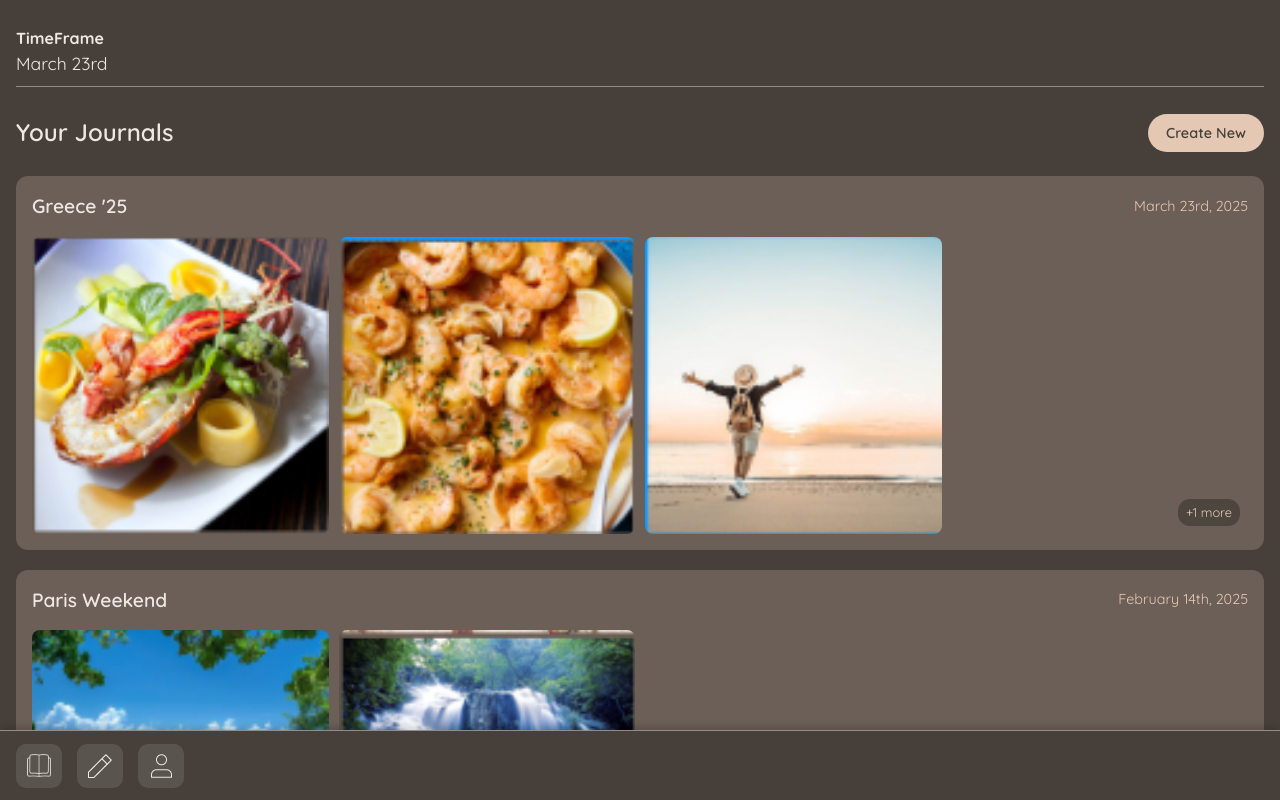
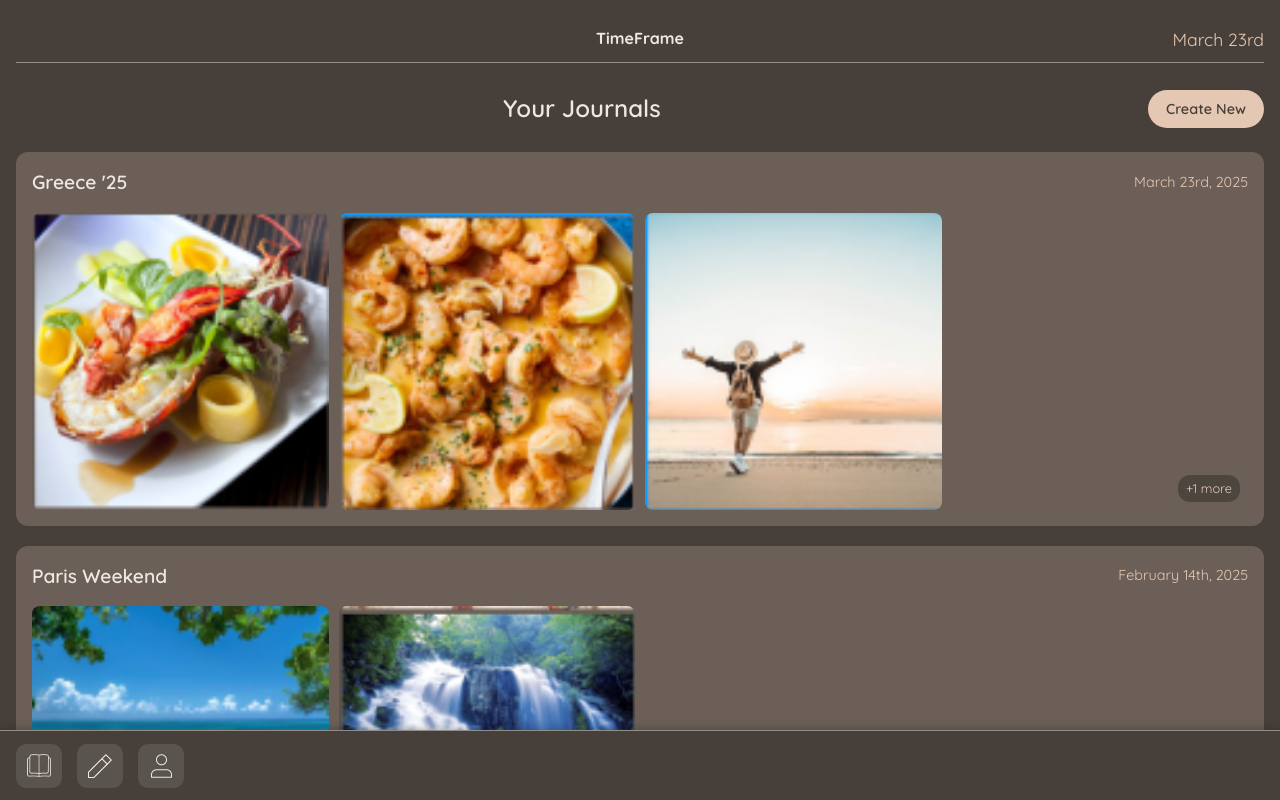
Before and after one commit to braden-j/BETter2, a React (Vite) app: page /journal-entries in a window 1280 px wide. Built offline with nearby package versions, Linux system fonts and the light colour scheme.

Commit message:
added host to run script and updated topnav

```diff
--- a/package.json
+++ b/package.json
@@ -4,7 +4,7 @@
   "version": "0.0.0",
   "type": "module",
   "scripts": {
-    "dev": "vite --open --port 3000",
+    "dev": "vite --open --port 3000 --host",
     "build": "vite build",
     "lint": "eslint .",
     "preview": "vite preview"
--- a/src/TimeFrame.jsx
+++ b/src/TimeFrame.jsx
@@ -46,7 +46,7 @@ function TimeFrame() {
     <div className="timeframe-container">
       <TopNav
         title="TimeFrame"
-        date={journalDate}
+        date="March 23rd"
         onBackClick={handleBack}
       />
 
--- a/src/TopNav.css
+++ b/src/TopNav.css
@@ -8,29 +8,31 @@
   border-bottom: 1px solid rgba(255, 255, 255, 0.4);
 }
 
-  .timeframe {
-    display: flex;
-    flex-direction: column;
+.back-button {
+  flex: 1;
 }
 
-  .timeframe h3 {
+.title {
+  flex: 1;
+  text-align: center;
+}
+
+.title h3 {
   margin: 0;
   font-size: 1rem;
   font-weight: bold;
   color: #eee7e3;
 }
 
-  .top-nav .date {
+.date-display {
+  flex: 1;
+  text-align: right;
   font-size: 1.1rem;
   font-weight: normal;
+  color: #e5c8b3;
 }
 
-  .nav-buttons {
-    display: flex;
-    gap: 8px;
-  }
-
-  .nav-buttons button {
+.back-button button {
   background-color: #6b5f57;
   color: #e5c8b3;
   border: 1px solid rgba(255, 255, 255, 0.3);
--- a/src/TopNav.jsx
+++ b/src/TopNav.jsx
@@ -7,12 +7,14 @@ function TopNav({ title, date, onBackClick, showBack = true }) {
 
   return (
     <div className="top-nav">
-      <div className="timeframe">
+      <div className="back-button">
+        {showBack && (<button onClick={onBackClick}>Back</button>)}
+      </div>
+      <div className="title">
         <h3>{title}</h3>
-        <div className="date">{date}</div>
       </div>
-      <div className="nav-buttons">
-        {showBack && (<button onClick={onBackClick}>Back</button>)}
+      <div className="date-display">
+        {date}
       </div>
     </div>
   );
```
Lines whose indentation alone changed are shown as unchanged.
